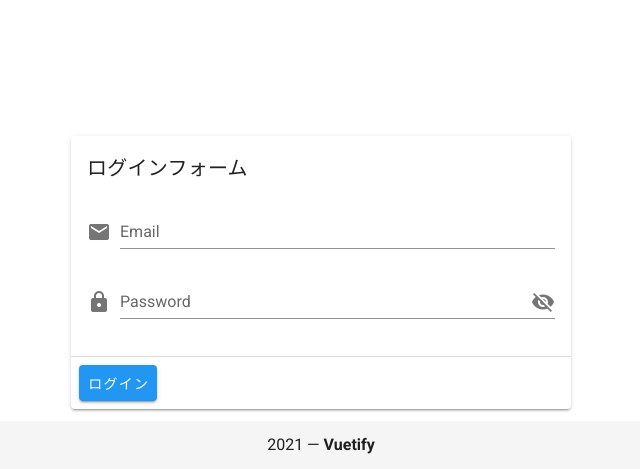
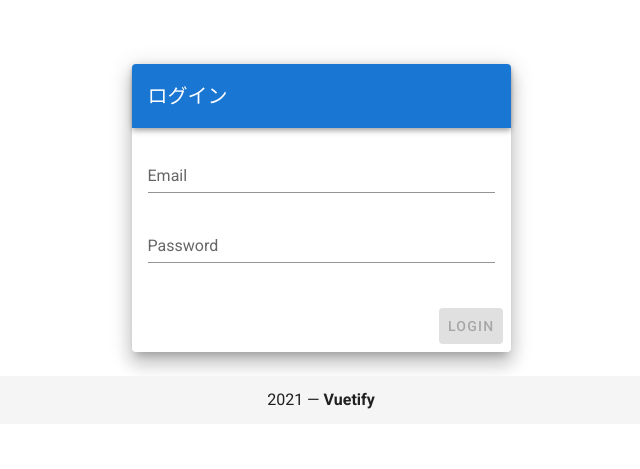
Before and after one commit to oga0927/Book_Library_Vue.js, a Vue app in the folder bookapp/: page /login in a window 1280 px wide. Shown: the part 744-1213 px from the top of the page, without its empty margins (319-959 px from the left). After the commit the page ends 1168 px from the top, so only its background shows below. Built offline with nearby package versions, Linux system fonts and the light colour scheme.

Commit message:
ログインリファクタリング

```diff
--- a/bookapp/src/pages/LogOut.vue
+++ /dev/null
@@ -1,27 +0,0 @@
-<template>
-  <div>
-    <h1>ログアウト</h1>
-    <v-btn @click="logout">ログアウト</v-btn>
-  </div>
-</template>
-
-<script>
-import firebase from 'firebase'
-export default {
-  name :'LogOut',
-  methods: {
-    logout() {
-      firebase
-      .auth()
-      .signOut()
-      .then(() => {
-        this.$router.replace('login')
-      });
-    }
-  }
-}
-</script>
-
-<style>
-
-</style>
--- a/bookapp/src/pages/Login.vue
+++ b/bookapp/src/pages/Login.vue
@@ -1,87 +1,82 @@
 <template>
-  <v-form>
-    <v-main>
-      <v-card width="500" class="mx-auto mt-5">
-        <v-card-title>ログインフォーム</v-card-title>
+  <v-container fill-height>
+    <v-layout align-center justify-center>
+      <v-flex xs12 sm8 md4>
+        <v-card class="elevation-12">
+          <v-toolbar dark color="primary">
+              <v-toolbar-title>ログイン</v-toolbar-title>
+          </v-toolbar>
           <v-card-text>
-
+            <v-form ref="form" v-model="valid">
             <v-text-field
               name="email"
               label="Email"
               type="email"
               v-model="email"
-            prepend-icon="mdi-email"
-            required />
-
+              :rules="emailRules"
+              required
+              data-cy="loginEmailField"
+            >
+            </v-text-field>
             <v-text-field
+              name="password"
               label="Password"
-            :type="showPassword ? 'text' : 'password'"
-            prepend-icon="mdi-lock"
-            :append-icon="showPassword ? 'mdi-eye' : 'mdi-eye-off'"
-            @click:append="showPassword = !showPassword"
-            required/>
+              type="password"
+              data-cy="loginPasswordField"
+              v-model="password"
+              :rules="passwordRules"
+              required
+            >
+            </v-text-field>
+            </v-form>
           </v-card-text>
-
-        <v-divider></v-divider>
           <v-card-actions>
-          <!-- <v-btn color="success">ログイン</v-btn> -->
+            <v-spacer></v-spacer>
             <v-btn
-          color="info"
-          @click="login">ログイン</v-btn>
+              color="primary"
+              :disabled="!valid"
+              @click="submit"
+              data-cy="signinSubmitBtn"
+              >Login</v-btn
+            >
           </v-card-actions>
         </v-card>
-    </v-main>
-  </v-form>
+      </v-flex>
+    </v-layout>
+  </v-container>
 </template>
 
-
-
 <script>
-// import firebase from 'firebase'
 export default {
-  name: 'LogIn',
-
+    name: 'Signin',
     data() {
         return {
             valid: false,
-      showPassword: false,
-      username: "",
-      email: "",
-      password: "",
+            email: '',
+            password: '',
             emailRules: [
-        v => !!v || "メールアドレスを入力してください",
-        v => /.+@.+/.test(v) || "正しいメールアドレスを入力してください"
+                v => !!v || 'E-mail is required',
+                v => /.+@.+/.test(v) || 'E-mail must be valid'
             ],
             passwordRules: [
-        v => !!v || "パスワードを入力してください",
-        v => v.length >= 6 || "パスワードは6文字以上で入力してください"
+                v => !!v || 'Password is required',
+                v =>
+                    v.length >= 6 ||
+                    'Password must be greater than 6 characters'
             ]
-    }
+        };
     },
     methods: {
-    login() {
-      // this.$router.replace('/')
-      // firebase
-      // .auth()
-      // .signInWithEmailAndPassword(this.email, this.password)
-      // .then(
-      //   function() {
-      //     alert('ログイン成功')
-      //   },
-      //   function(err) {
-      //     alert('あー残念！！' + err.message);
-      //   })
+        submit() {
             if (this.$refs.form.validate()) {
-      this.$store.dispatch("userLogin", {
+                this.$store.dispatch('userLogin', {
                     email: this.email,
                     password: this.password
                 });
             }
-    },
-  },
         }
+    }
+};
 </script>
 
-<style>
-
-</style>
+<style scoped></style>
--- a/bookapp/src/router/index.js
+++ b/bookapp/src/router/index.js
@@ -5,7 +5,6 @@ import BookIndex from '@/pages/BookIndex'
 import BookSearch from '@/pages/BookSearch'
 import BookEdit from '@/pages/BookEdit'
 import LogIn from '@/pages/LogIn'
-import LogOut from '@/pages/LogOut'
 import Register from '@/pages/Register'
 
 Vue.use(VueRouter)
@@ -29,11 +28,6 @@ const routes = [
     path: '/login',
     name: 'LogIn',
     component: LogIn
-  },
-  {
-    path: '/logout',
-    name: 'LogOut',
-    component: LogOut
   },
   {
     path: '/',
```
Lines whose indentation alone changed are shown as unchanged.
